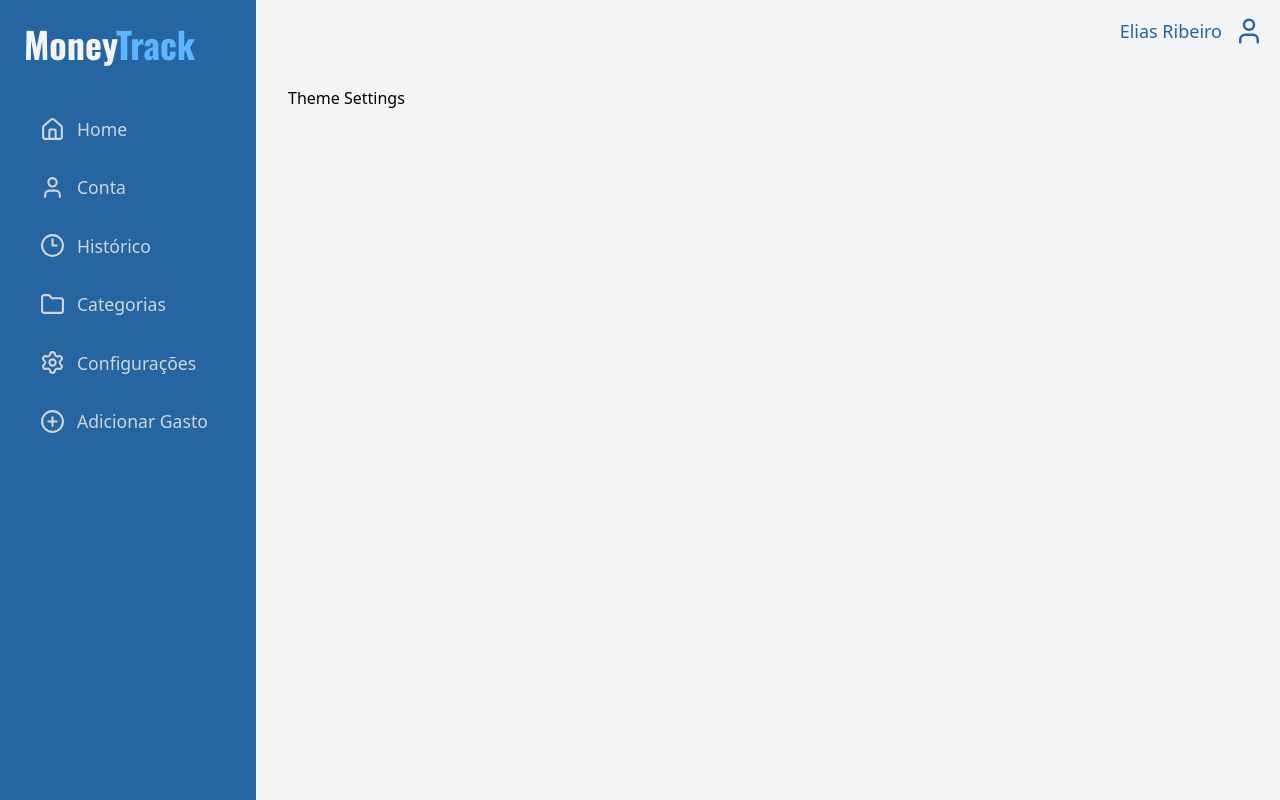
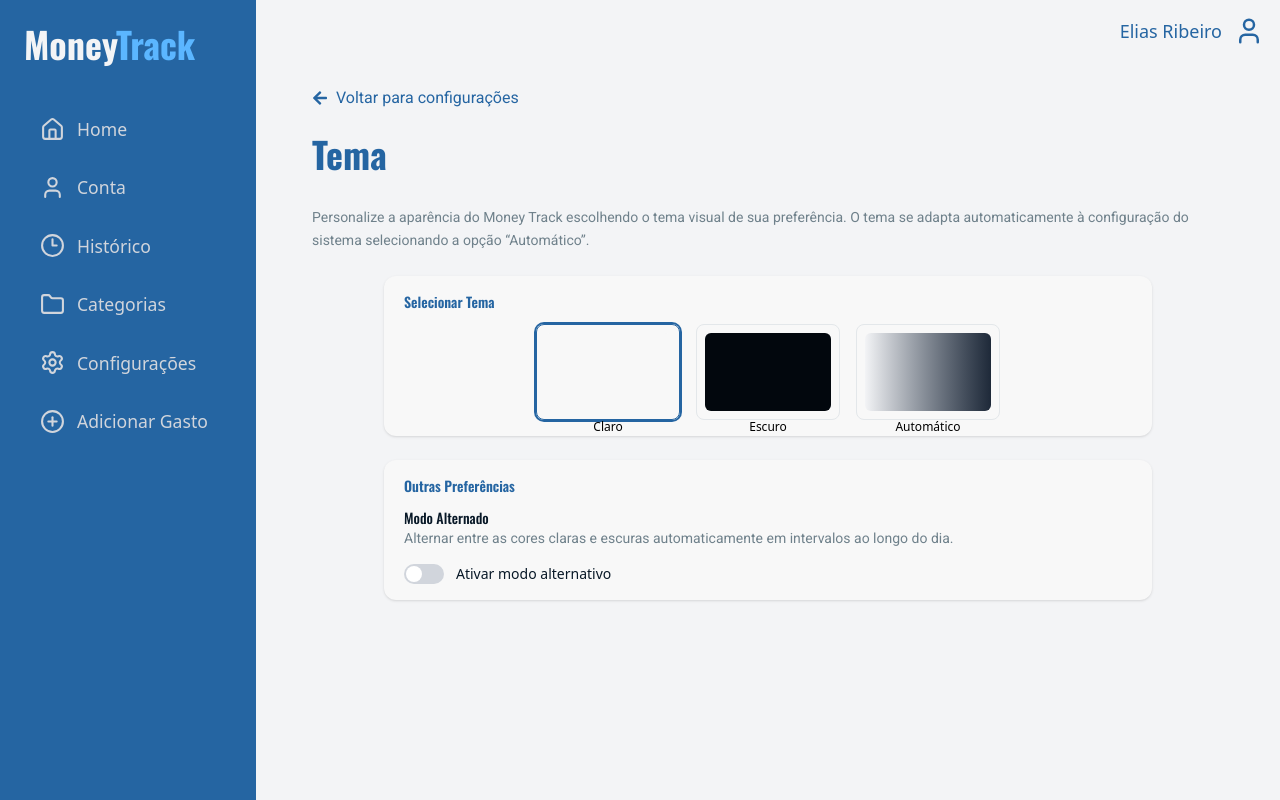
Before and after one commit to Elias700/MoneyTrack, a React (Vite) app: page /settings/theme in a window 1280 px wide. Built offline with nearby package versions, Linux system fonts and the light colour scheme; a web font is replaced by a local one.

Commit message:
feat: updates ThemeSettings styles and adds InputToggle component
- Adjusts layout and responsiveness of ThemeSettings for different screen sizes
- Centers and standardizes card widths
- Creates new InputToggle component for preference control

```diff
--- /dev/null
+++ b/src/components/UI/Inputs/InputToggle.tsx
@@ -0,0 +1,36 @@
+
+import type { InputHTMLAttributes } from "react";
+
+interface InputToggleProps
+    extends Omit<InputHTMLAttributes<HTMLInputElement>, "type"> {
+    label?: string;
+}
+
+export function InputToggle({ label, className = "", ...props }: InputToggleProps) {
+    return (
+        <label className="flex items-center gap-3 cursor-pointer">
+            <input
+                type="checkbox"
+                className={`
+                    h-5 w-10 appearance-none rounded-full
+                    bg-gray-300
+                    checked:bg-[var(--color-primary-300)]
+                    relative cursor-pointer transition
+                    before:content-['']
+                    before:absolute before:top-0.5 before:left-0.5
+                    before:h-4 before:w-4
+                    before:bg-white before:rounded-full
+                    before:transition
+                    checked:before:translate-x-5
+                    ${className}
+                `}
+                {...props}
+            />
+            {label && (
+                <span className="text-sm text-[var(--color-primary-500)]">
+                    {label}
+                </span>
+            )}
+        </label>
+    );
+}
--- a/src/components/UI/Inputs/index.tsx
+++ b/src/components/UI/Inputs/index.tsx
@@ -14,6 +14,8 @@ import { FaRegCalendarAlt, FaSearch } from "react-icons/fa";
 import { MdOutlineEventNote } from "react-icons/md";
 import { InputBase } from "./InputBase";
 import type { InputHTMLAttributes } from "react";
+export * from "./InputToggle";
+
 
 export const InputName = () => (
   <InputBase
--- a/src/pages/Settings/ThemeSettings.tsx
+++ b/src/pages/Settings/ThemeSettings.tsx
@@ -1,8 +1,187 @@
+import { FaArrowLeft } from "react-icons/fa";
+import { useState } from "react";
+import { InputToggle } from "../../components/UI/Inputs";
+
+type Theme = "light" | "dark" | "auto";
 
 export const ThemeSettings = () => {
-    return (
-        <div>
-            Theme Settings
+  const [selectedTheme, setSelectedTheme] = useState<Theme>("light");
+
+  return (
+    <main className="w-full px-4 sm:px-6">
+
+      <div className="mx-auto max-w-[1920px]">
+
+        <div className="flex items-center gap-2 mb-6">
+          <FaArrowLeft className="text-[var(--color-primary-300)]" />
+          <a
+            href="/settings"
+            className="text-[var(--color-primary-300)] hover:underline"
+          >
+            Voltar para configurações
+          </a>
         </div>
-    )
+
+        <h1 className="
+          mb-8
+          text-5xl
+          font-bold
+          text-[var(--color-primary-300)]
+          sm:text-4xl
+        ">
+          Tema
+        </h1>
+
+        <section className="space-y-6">
+
+          <p className="
+            text-sm
+            text-(--color-desabled)
+            leading-relaxed
+            max-w-4xl
+          ">
+            Personalize a aparência do Money Track escolhendo o tema visual de sua
+            preferência. O tema se adapta automaticamente à configuração do
+            sistema selecionando a opção “Automático”.
+          </p>
+
+          <div className="
+           bg-(--color-neutral-50)
+            rounded-xl
+            shadow-sm
+            w-full
+            max-w-2xl
+            xl:max-w-3xl
+            px-5
+            py-4
+            space-y-3
+            mx-auto
+          ">
+            <h2 className="
+              text-sm
+              font-semibold
+              text-[var(--color-primary-300)]
+            ">
+              Selecionar Tema
+            </h2>
+
+
+            <div className="
+              flex
+              gap-4
+              flex-wrap
+              justify-center
+              sm:flex-col
+              md:flex-row
+            ">
+
+              <button
+                onClick={() => setSelectedTheme("light")}
+                className={`
+                  p-2
+                  w-36
+                  h-24
+                  rounded-lg
+                  border
+                  transition
+                  cursor-pointer
+                  ${selectedTheme === "light"
+                    ? "border-[var(--color-primary-300)] ring-2 ring-[var(--color-primary-300)]"
+                    : "border-(--color-neutral-200)"
+                  }
+                `}
+              >
+                <div className="w-full h-full bg-(--color-neutral-50) rounded-md" />
+                <span className="block mt-2 text-xs text-center">Claro</span>
+              </button>
+
+              <button
+                onClick={() => setSelectedTheme("dark")}
+                className={`
+                  p-2
+                  w-36
+                  h-24
+                  rounded-lg
+                  border
+                  transition
+                  cursor-pointer
+                  ${selectedTheme === "dark"
+                    ? "border-[var(--color-primary-300)] ring-2 ring-[var(--color-primary-300)]"
+                    : "border-(--color-neutral-200)"
+                  }
+                `}
+              >
+                <div className="w-full h-full bg-(--color-primary-600) rounded-md" />
+                <span className="block mt-2 text-xs text-center">Escuro</span>
+              </button>
+
+              <button
+                onClick={() => setSelectedTheme("auto")}
+                className={`
+                  p-2
+                  w-36
+                  h-24
+                  rounded-lg
+                  border
+                  transition
+                  cursor-pointer
+                  ${selectedTheme === "auto"
+                    ? "border-[var(--color-primary-300)] ring-2 ring-[var(--color-primary-300)]"
+                    : "border-(--color-neutral-200)"
+                  }
+                `}
+              >
+                <div className="w-full h-full bg-gradient-to-r from-gray-100 to-gray-800 rounded-md" />
+                <span className="block mt-2 text-xs text-center">Automático</span>
+              </button>
+            </div>
+          </div>
+
+
+          <div className="
+            bg-(--color-neutral-50)
+            rounded-xl
+            shadow-sm
+            w-full
+            max-w-2xl
+            xl:max-w-3xl
+            px-5
+            py-4
+            space-y-3
+            mx-auto
+
+          ">
+            <h2 className="
+              text-sm
+              font-semibold
+              text-[var(--color-primary-300)]
+            ">
+              Outras Preferências
+            </h2>
+
+            <div className="
+              flex
+              justify-between
+              items-center
+              flex-wrap
+              gap-4
+            ">
+              <div className="max-w-2xl">
+                <h3 className="text-sm font-medium text-(--color-primary-500)">
+                  Modo Alternado
+                </h3>
+                <p className="text-sm text-(--color-desabled)">
+                  Alternar entre as cores claras e escuras automaticamente em
+                  intervalos ao longo do dia.
+                </p>
+              </div>
+
+              <InputToggle label="Ativar modo alternativo" />
+            </div>
+          </div>
+
+        </section>
+      </div>
+    </main>
+  );
 };
```
